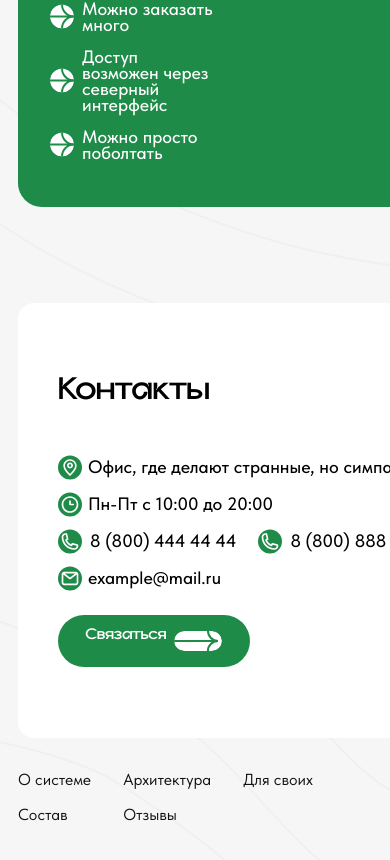
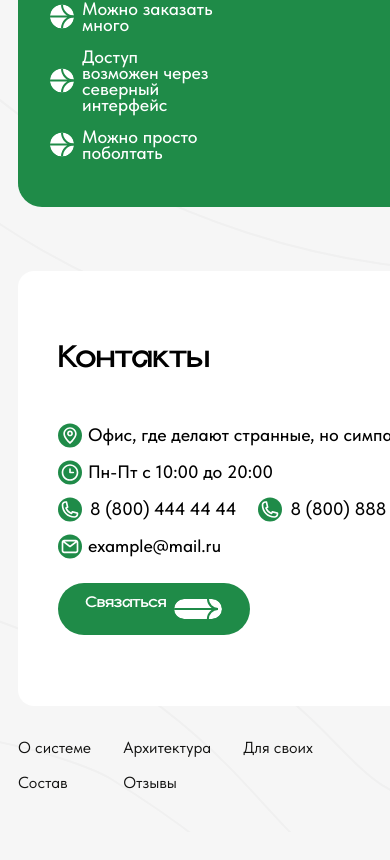
Before and after one commit to VismusOFF/tz2025, a React (Vite) app: page / in a window 390 px wide. Shown: the part 1084-1944 px from the top of the page. After the commit the page ends 1916 px from the top, so only its background shows below. Built offline with nearby package versions, Linux system fonts and the light colour scheme.

Commit message:
fix margin-top in contacts

```diff
--- a/src/components/contacts/contacts.responsive.scss
+++ b/src/components/contacts/contacts.responsive.scss
@@ -1,4 +1,7 @@
 @media (max-width: 960px) {
+  .contacts-main-container {
+    margin-top: 64px;
+  }
   .contacts-box {
     width: 55%;
     margin-bottom: 16px;
```
